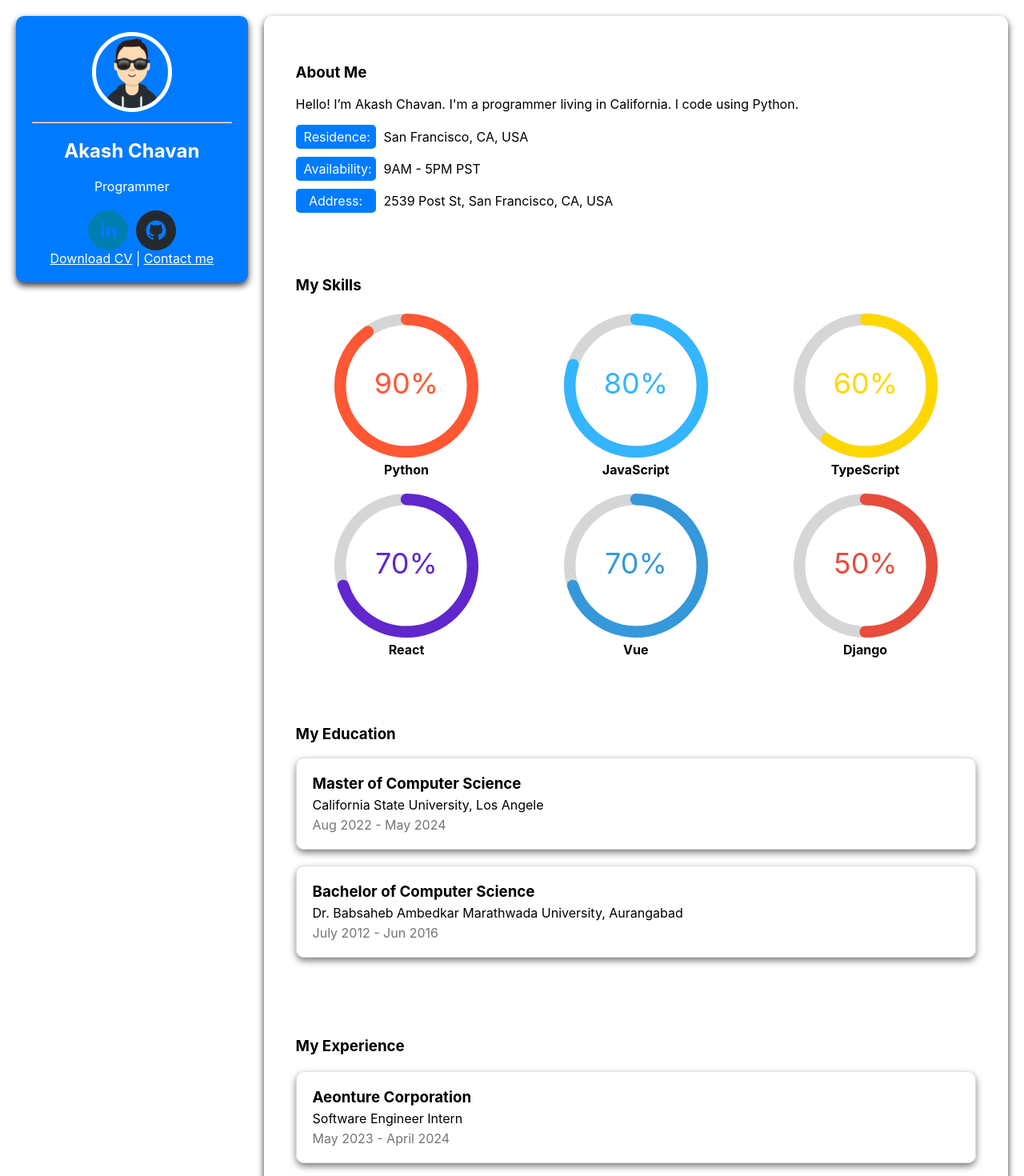
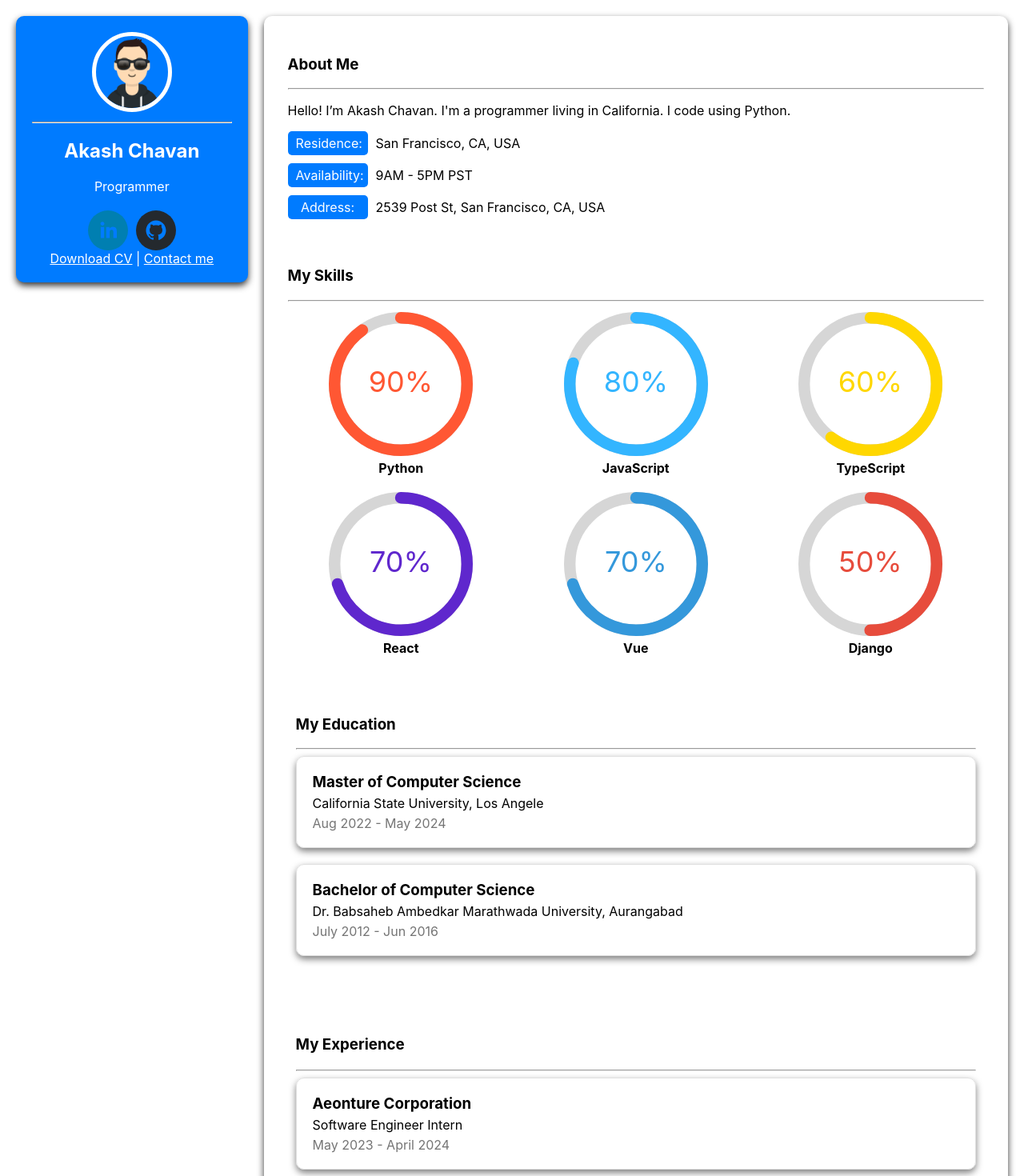
Before and after one commit to CruiseDevice/portfolio-v1, a React (Create React App) app: page / in a window 1280 px wide. Shown: the top 1470 px of the page at 80% size. Built offline with nearby package versions, Linux system fonts and the light colour scheme.

Commit message:
Multiple changes
- Adding horizontal line below each component title
- Adding responsiveness to the Skills component

```diff
--- a/src/components/AboutMe.tsx
+++ b/src/components/AboutMe.tsx
@@ -2,7 +2,7 @@ import React from "react"
 import styled from "styled-components";
 
 const AboutSection = styled.div`
-  margin: 20px;
+  margin: 10px;
 `;
 
 const Info = styled.div`
@@ -26,6 +26,7 @@ function AboutMe () {
   return (
     <AboutSection>
       <h3>About Me</h3>
+      <hr />
       <p>Hello! I’m Akash Chavan. I'm a programmer living in California. I code using Python.</p>
       <Info>
         <Label>Residence: </Label> <span>San Francisco, CA, USA</span>
--- a/src/components/Blogs.tsx
+++ b/src/components/Blogs.tsx
@@ -32,6 +32,7 @@ function Blogs () {
   return (
     <BlogsWrapper>
       <SectionTitle>My Blogs</SectionTitle>
+      <hr />
       <BlogsItemContainer>
         <BlogItem
           image="https://placehold.jp/300x200.png"
--- a/src/components/Education.tsx
+++ b/src/components/Education.tsx
@@ -14,6 +14,7 @@ function Education () {
   return (
     <EducationWrapper>
       <SectionTitle>My Education</SectionTitle>
+      <hr />
       <EducationItem
         degree="Master of Computer Science"
         institution="California State University, Los Angele"
--- a/src/components/Experience.tsx
+++ b/src/components/Experience.tsx
@@ -14,6 +14,7 @@ function Experience () {
   return (
     <ExperienceWrapper>
       <SectionTitle>My Experience</SectionTitle>
+      <hr />
       <ExperienceItem
         organization="Aeonture Corporation"
         designation="Software Engineer Intern"
--- a/src/components/Hobbies.tsx
+++ b/src/components/Hobbies.tsx
@@ -19,6 +19,7 @@ function Hobbies () {
   return (
     <HobbiesWrapper>
       <SectionTitle>My Hobbies</SectionTitle>
+      <hr />
       <TagsContainer>
         <HobbyTag text="Reading Novels" color="#00C853" />
         <HobbyTag text="Playing Chess" color="#2962FF" />
--- a/src/components/Skills.tsx
+++ b/src/components/Skills.tsx
@@ -4,13 +4,22 @@ import { CircularProgressbar, buildStyles } from "react-circular-progressbar";
 import "react-circular-progressbar/dist/styles.css";
 
 const SkillsSection = styled.div`
-  margin: 20px;
+  margin: 10px;
+  max-width: 1200px;
 `;
 
 const SkillsGrid = styled.div`
-  display:grid;
+  display: grid;
   grid-template-columns: repeat(3, 1fr);
   grid-gap: 10px;
+
+  @media (max-width: 1200px) {
+    grid-template-columns: repeat(2, 1fr);
+  }
+
+  @media (max-width: 768px) {
+    grid-template-columns: repeat(1, 1fr);
+  }
 `
 
 const Skill = styled.div`
@@ -38,6 +47,7 @@ function Skills () {
   return (
     <SkillsSection>
       <h3>My Skills</h3>
+      <hr />
       <SkillsGrid>
         {skillsData.map((skill) => (
           <Skill key={skill.name}>
--- a/src/components/Works.tsx
+++ b/src/components/Works.tsx
@@ -32,6 +32,7 @@ function Works () {
   return (
     <WorksWrapper>
       <SectionTitle>My Works</SectionTitle>
+      <hr />
       <WorkItemsContainer>
         <WorkItem
           image="https://placehold.jp/300x200.png"
```
